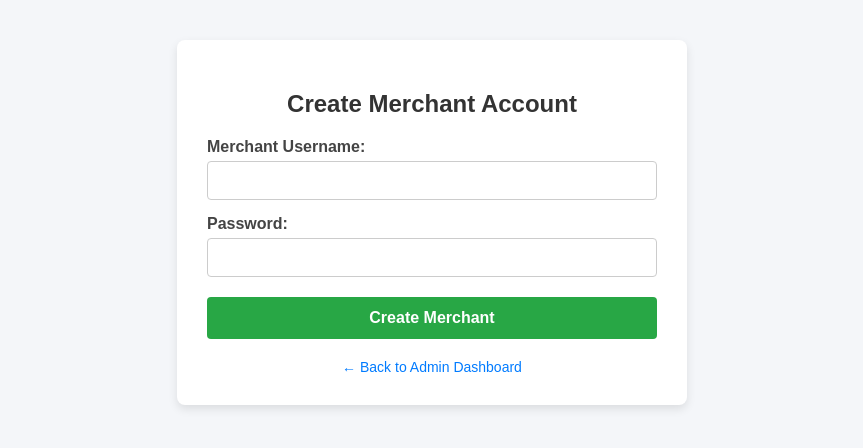
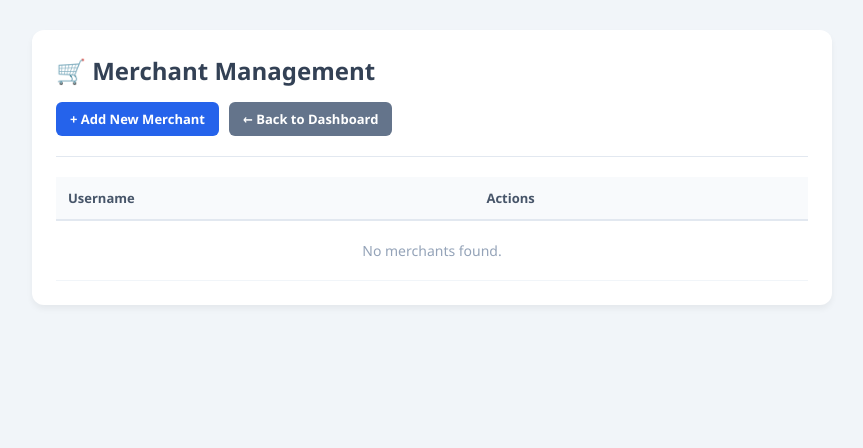
Before and after one commit to takino176-dev/Kolfe_Employee_Coupon_System, a Flask app: page /create_merchant in a window 1280 px wide. Shown: the top 448 px of the page, without its empty margins (208-1071 px from the left). Run offline with Flask 3, Linux system fonts and the light colour scheme; the visitor is signed in with stand-in values (Sample User, id 1).

Commit message:
Update complete app and merchants template

```diff
--- a/app.py
+++ b/app.py
@@ -1,13 +1,11 @@
 import os
-import uuid
 import secrets
 from datetime import datetime
-from flask import Flask, render_template, redirect, url_for, request, flash, session, send_file
+from flask import Flask, render_template, redirect, url_for, request, flash, session
 from flask_sqlalchemy import SQLAlchemy
 from werkzeug.security import generate_password_hash, check_password_hash
 from functools import wraps
 import pandas as pd
-from io import BytesIO
 
 app = Flask(__name__)
 app.config['SECRET_KEY'] = os.environ.get('SECRET_KEY', 'kolfe_secret_key_2026')
@@ -287,14 +285,13 @@ def merchant_dashboard():
         flash(f'Successfully redeemed {redemption_amount} ETB for {employee.full_name}. Remaining balance: {employee.balance} ETB', 'success')
         return redirect(url_for('merchant_dashboard'))
 
-    return render_template('merchant.html')
+    return render_template('merchants.html')
 
 # ==================== INITIALIZE APP ====================
 
 if __name__ == '__main__':
     with app.app_context():
         db.create_all()
-        # Create default admin if none exists
         if not Admin.query.filter_by(username='admin').first():
             default_admin = Admin(
                 username='admin',
--- a/templates/create_merchant.html
+++ b/templates/create_merchant.html
@@ -2,49 +2,93 @@
 <html lang="en">
 <head>
     <meta charset="UTF-8">
-    <title>Create Merchant Account</title>
+    <title>Merchant Portal - Kolfe Coupon System</title>
     <style>
-        body { font-family: Arial, sans-serif; background: #f4f6f9; padding: 40px; margin: 0; }
-        .card { max-width: 450px; background: #fff; padding: 30px; margin: auto; border-radius: 8px; box-shadow: 0 4px 10px rgba(0,0,0,0.1); }
-        h2 { margin-bottom: 20px; color: #333; text-align: center; }
-        .form-group { margin-bottom: 15px; text-align: left; }
-        label { display: block; margin-bottom: 5px; font-weight: bold; color: #444; }
-        input { width: 100%; padding: 10px; box-sizing: border-box; border: 1px solid #ccc; border-radius: 4px; font-size: 15px; }
-        button { width: 100%; padding: 12px; background: #28a745; color: white; border: none; border-radius: 4px; font-size: 16px; font-weight: bold; cursor: pointer; }
-        button:hover { background: #218838; }
-        .back-link { display: block; margin-top: 20px; text-align: center; text-decoration: none; color: #007bff; font-size: 14px; }
+        * { box-sizing: border-box; margin: 0; padding: 0; font-family: 'Segoe UI', Tahoma, Geneva, Verdana, sans-serif; }
+        body { background-color: #f1f5f9; color: #334155; padding: 30px; }
+        .card { background: #fff; padding: 24px; border-radius: 12px; max-width: 800px; margin: 0 auto; box-shadow: 0 4px 6px rgba(0,0,0,0.05); }
+        table { width: 100%; border-collapse: collapse; margin-top: 20px; text-align: left; }
+        th { background: #f8fafc; padding: 12px; font-size: 13px; border-bottom: 2px solid #e2e8f0; color: #475569; }
+        td { padding: 12px; border-bottom: 1px solid #f1f5f9; font-size: 14px; }
+        .btn { text-decoration: none; padding: 8px 14px; border-radius: 6px; font-size: 13px; font-weight: 600; color: #fff; border: none; cursor: pointer; display: inline-block; }
+        .btn-blue { background: #2563eb; }
+        .btn-red { background: #dc2626; }
+        .btn-amber { background: #d97706; }
+        .alert { padding: 12px; border-radius: 6px; margin-bottom: 15px; background: #dcfce7; color: #15803d; font-weight: bold; }
+        .form-group { margin-bottom: 15px; }
+        label { display: block; font-size: 13px; font-weight: 600; margin-bottom: 5px; color: #475569; }
+        input { width: 100%; padding: 10px; border: 1px solid #cbd5e1; border-radius: 6px; font-size: 14px; }
     </style>
 </head>
 <body>
+    <div class="card">
+        {% if session.get('role') == 'admin' %}
+            <h2>🛒 Merchant Management</h2>
+            <div style="margin-top: 15px; display: flex; gap: 10px;">
+                <a href="{{ url_for('create_merchant') }}" class="btn btn-blue">+ Add New Merchant</a>
+                <a href="{{ url_for('admin_dashboard') }}" class="btn" style="background:#64748b;">← Back to Dashboard</a>
+            </div>
+            <hr style="margin: 20px 0; border:0; border-top:1px solid #e2e8f0;">
 
-<div class="card">
-    <h2>Create Merchant Account</h2>
-
-    <!-- Flash Messages -->
             {% with messages = get_flashed_messages(with_categories=true) %}
                 {% if messages %}
                     {% for category, message in messages %}
-          <div style="padding: 12px; margin-bottom: 15px; background: {% if category == 'danger' %}#f8d7da{% else %}#d4edda{% endif %}; color: {% if category == 'danger' %}#721c24{% else %}#155724{% endif %}; border-radius: 4px; font-size: 14px;">
-            {{ message }}
-          </div>
+                        <div class="alert">{{ message }}</div>
                     {% endfor %}
                 {% endif %}
             {% endwith %}
 
-    <form method="POST">
+            <table>
+                <thead>
+                    <tr>
+                        <th>Username</th>
+                        <th>Actions</th>
+                    </tr>
+                </thead>
+                <tbody>
+                    {% for m in merchants %}
+                    <tr>
+                        <td style="font-weight: 600;">{{ m.username }}</td>
+                        <td>
+                            <form action="{{ url_for('reset_merchant_password', merchant_id=m.id) }}" method="POST" style="display:inline; margin-right:5px;" onsubmit="return confirm('Reset password for {{ m.username }}?');">
+                                <button type="submit" class="btn btn-amber">Reset Password</button>
+                            </form>
+                            <form action="{{ url_for('delete_merchant', merchant_id=m.id) }}" method="POST" style="display:inline;" onsubmit="return confirm('Are you sure you want to delete merchant {{ m.username }}?');">
+                                <button type="submit" class="btn btn-red">Delete</button>
+                            </form>
+                        </td>
+                    </tr>
+                    {% else %}
+                    <tr>
+                        <td colspan="2" style="text-align:center; color:#94a3b8; padding:20px;">No merchants found.</td>
+                    </tr>
+                    {% endfor %}
+                </tbody>
+            </table>
+        {% else %}
+            <h2>🛒 Merchant Coupon Redemption</h2>
+            <p style="font-size:13px; color:#64748b; margin-bottom:20px;">Scan or enter employee QR token to redeem monthly coupon allocation.</p>
+
+            {% with messages = get_flashed_messages(with_categories=true) %}
+                {% if messages %}
+                    {% for category, message in messages %}
+                        <div class="alert">{{ message }}</div>
+                    {% endfor %}
+                {% endif %}
+            {% endwith %}
+
+            <form method="POST" action="{{ url_for('merchant_dashboard') }}">
                 <div class="form-group">
-            <label>Merchant Username:</label>
-            <input type="text" name="username" required>
+                    <label>Employee QR Token / Code</label>
+                    <input type="text" name="qr_token" placeholder="Paste or scan token here..." required autofocus>
                 </div>
-        <div class="form-group" style="margin-bottom: 20px;">
-            <label>Password:</label>
-            <input type="password" name="password" required>
-        </div>
-        <button type="submit">Create Merchant</button>
+                <button type="submit" class="btn btn-blue">Verify & Redeem Coupon</button>
             </form>
 
-    <a href="{{ url_for('admin_dashboard') }}" class="back-link">← Back to Admin Dashboard</a>
+            <div style="margin-top: 25px; border-top: 1px solid #e2e8f0; padding-top: 15px;">
+                <a href="{{ url_for('logout') }}" style="color: #dc2626; text-decoration: none; font-weight: 600; font-size: 13px;">🚪 Logout</a>
             </div>
-
+        {% endif %}
+    </div>
 </body>
 </html>
```
Also changed, not shown: templates/merchants.html (+56 -6 lines). Lines whose indentation alone changed are shown as unchanged.
